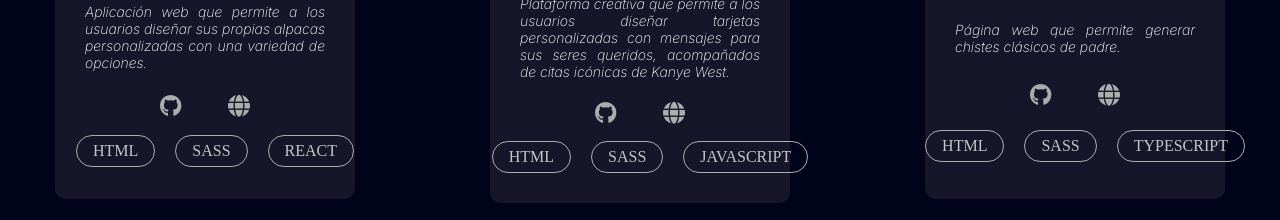
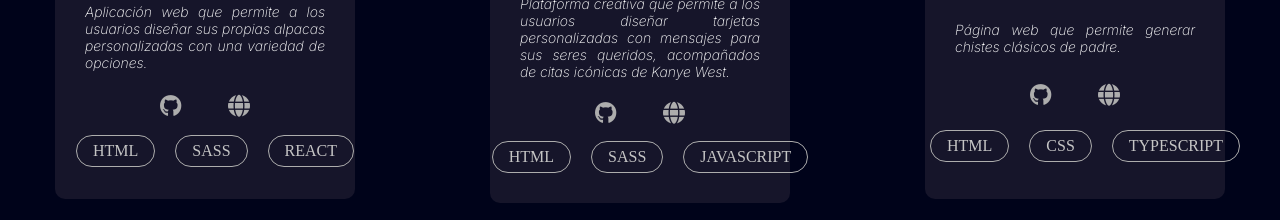
Before and after one commit to LorenaSTN/portfolio, a React (Vite) app: page /#/ in a window 1280 px wide. Shown: the part 2411-2631 px from the top of the page. Built offline with nearby package versions, Linux system fonts and the light colour scheme; a web font is replaced by a local one.

Commit message:
new project

```diff
--- a/src/components/Projects.jsx
+++ b/src/components/Projects.jsx
@@ -149,7 +149,7 @@ function Projects() {
 
           <div className="projects__tech">
             <span>HTML</span>
-            <span>SASS</span>
+            <span>CSS</span>
             <span>TYPESCRIPT</span>
           </div>
         </div>
```
